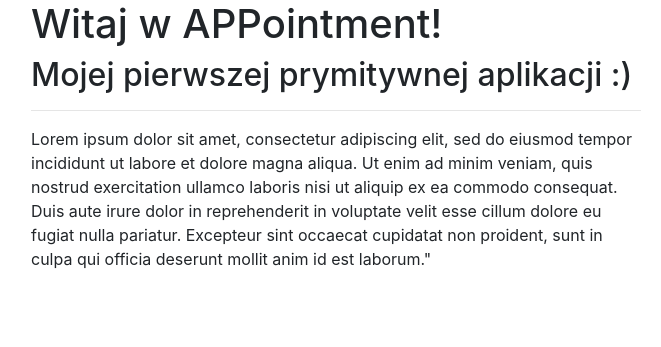
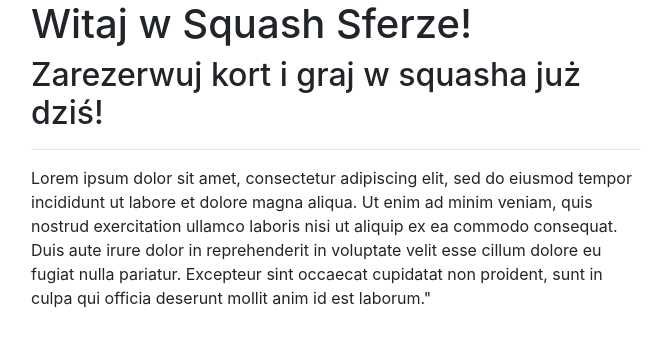
Before and after one commit to patryklomza/APPointment, a Flask app: page / in a window 1280 px wide. Shown: the part 56-403 px from the top of the page, without its empty margins (304-965 px from the left). Run offline with Flask 2, Linux system fonts and the light colour scheme; some libraries are stand-ins or nearby versions.

Commit message:
Update index.html

```diff
--- a/appointment/app/templates/main/index.html
+++ b/appointment/app/templates/main/index.html
@@ -1,8 +1,16 @@
 {% extends "base.html" %}
 
 {% block app_content %}
-<h1>Witaj w APPointment!</h1>
-<h2>Mojej pierwszej prymitywnej aplikacji :)</h2>
-<hr>
-<p>Lorem ipsum dolor sit amet, consectetur adipiscing elit, sed do eiusmod tempor incididunt ut labore et dolore magna aliqua. Ut enim ad minim veniam, quis nostrud exercitation ullamco laboris nisi ut aliquip ex ea commodo consequat. Duis aute irure dolor in reprehenderit in voluptate velit esse cillum dolore eu fugiat nulla pariatur. Excepteur sint occaecat cupidatat non proident, sunt in culpa qui officia deserunt mollit anim id est laborum."</col></p>
+<div class="">
+  <h1>Witaj w Squash Sferze!</h1>
+  <h2>Zarezerwuj kort i graj w squasha już dziś! </h2>
+  <hr>
+  <p>Lorem ipsum dolor sit amet, consectetur adipiscing elit, sed do eiusmod
+    tempor incididunt ut labore et dolore magna aliqua. Ut enim ad minim veniam,
+    quis nostrud exercitation ullamco laboris nisi ut aliquip ex ea commodo
+    consequat. Duis aute irure dolor in reprehenderit in voluptate velit esse
+    cillum dolore eu fugiat nulla pariatur. Excepteur sint occaecat cupidatat
+    non proident, sunt in culpa qui officia deserunt mollit anim id est
+    laborum."</col></p>
+</div>
 {% endblock app_content %}
```
